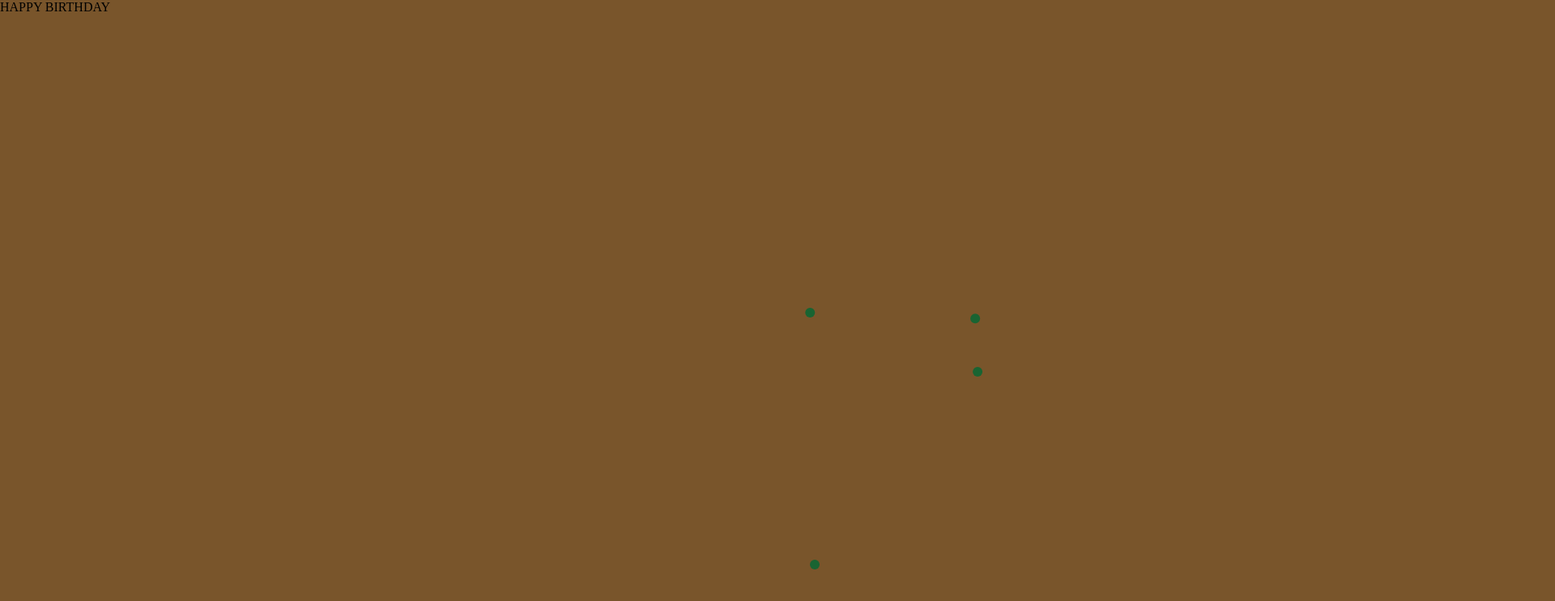
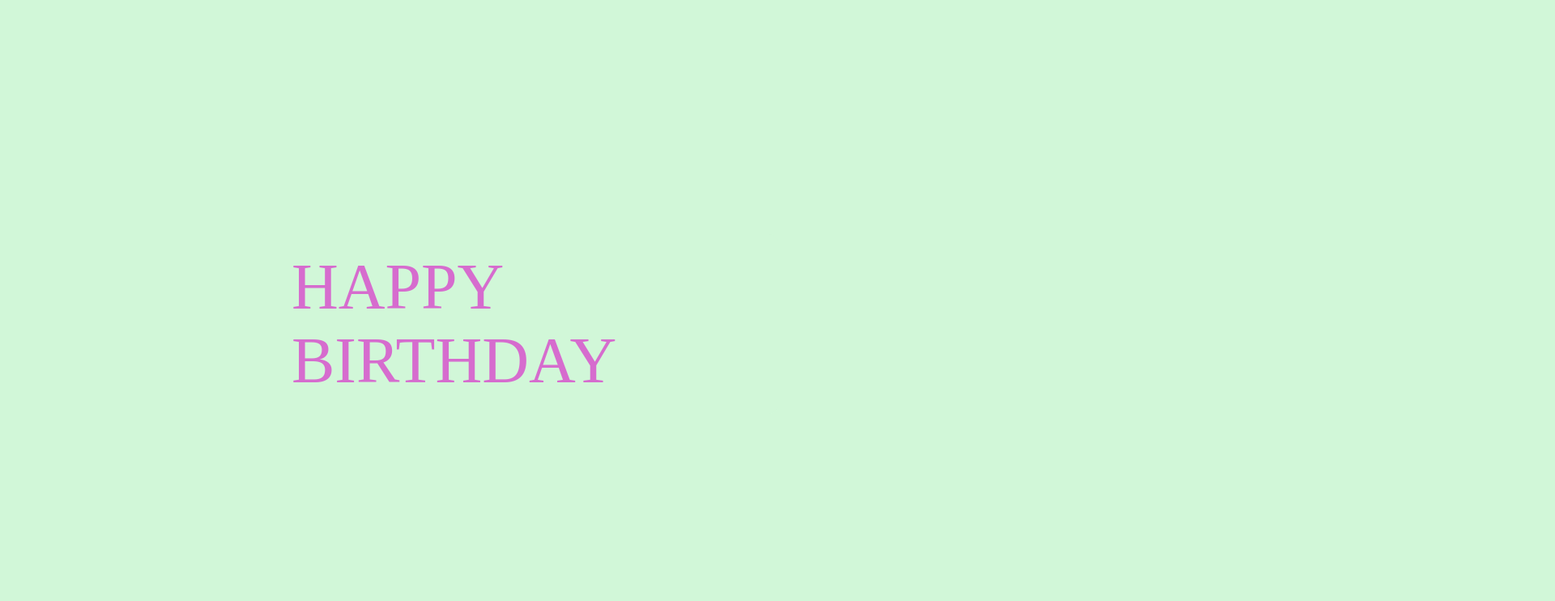
Before and after one commit to susobhansethi/Rain, a plain HTML site: page index.html in a window 1280 px wide. Shown: the top 742 px of the page at 81% size, 1920 px wide, since content can reach past the window. Drawn offline with Linux system fonts and the light colour scheme.

Commit message:
Update style.css

```diff
--- a/style.css
+++ b/style.css
@@ -1,7 +1,7 @@
 body {
   margin: 0;
   overflow: hidden;
-    background-color: #79552b; /* Light background to contrast chocolates */
+  background-color: #d1f7d8;
 }
 
 .chocolate-container {
@@ -17,8 +17,7 @@ body {
   top: 0;
   width: 100px;
   height: 100px;
-    background-image: url('chocolate.png'); /* Replace with your image */
-    /* background-image: url('toffee.png'); */
+  background-image: url('chocolate1.png'); /* Replace with your image */
   background-size: cover;
   animation: fall linear infinite;
 }
@@ -31,3 +30,34 @@ body {
     transform: translateY(100vh);
   }
 }
+
+/* Full-screen canvas for fireworks */
+#fireworksCanvas {
+  position: absolute;
+  top: 0;
+  left: 0;
+  width: 1000vw;
+  height: 1000vh;
+  pointer-events: none; /* Make it so clicks go through the canvas */
+}
+
+/* Style for the Happy Birthday Message */
+.birthday-message {
+  position: absolute;
+  top: 50%;
+  left: 50%;
+  transform: translate(-50%, -50%);
+  font-size: 5rem;
+  color: #d830cab3;
+  background-color:#d1f7d8;
+  padding: 20px 40px;
+  border-radius: 10px;
+  z-index: 100; /* Keep it on top */
+  opacity: 1;
+  transition: opacity 2s ease-in-out;
+}
+
+/* Animation for fading out the message */
+.birthday-message.hidden {
+  opacity: 0;
+}
```
Lines whose indentation alone changed are shown as unchanged.
